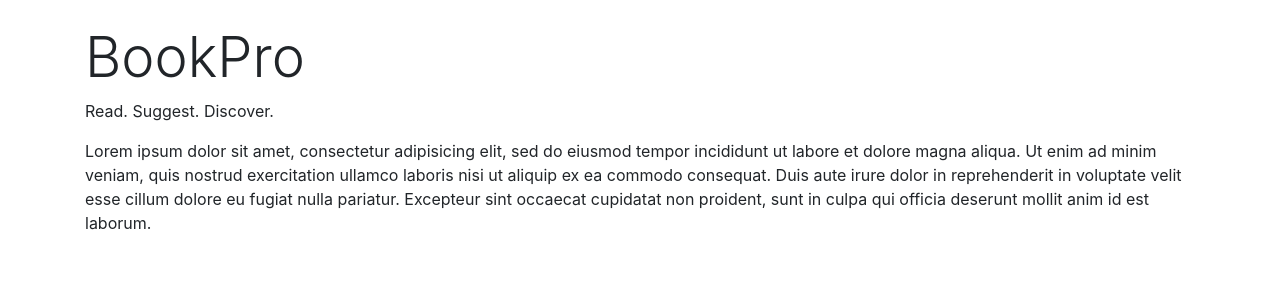
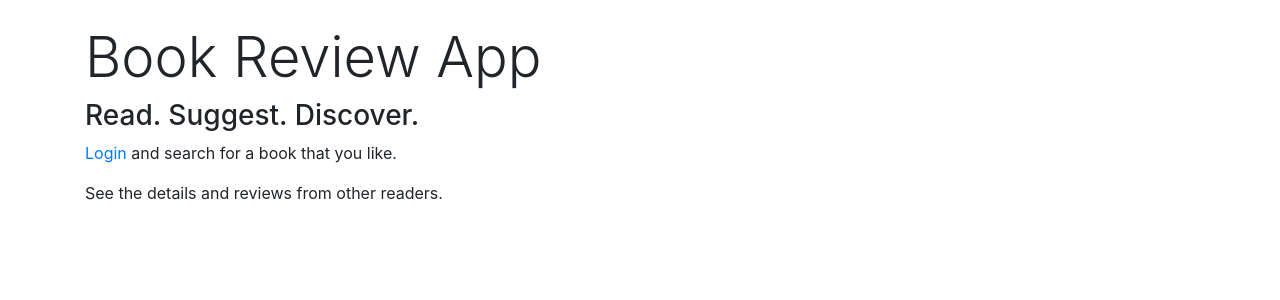
Before and after one commit to ilkeraslan/book-review-app, a Flask app: page / in a window 1280 px wide. Shown: the top 300 px of the page. Run offline with Flask 2, Linux system fonts and the light colour scheme; some libraries are stand-ins or nearby versions.

Commit message:
Completed book route

```diff
--- a/application.py
+++ b/application.py
@@ -182,6 +182,12 @@ def search():
 
 @app.route('/book/<isbn_num>', methods=('POST',))
 def book(isbn_num):
+
+    # Ensure that user reached route via POST
+    if request.method != 'POST':
+        abort(405, "You can't reach this route with GET request!")
+
+    # Use helper function `get_book()` to store results in book
     book = get_book(isbn_num)
 
     return render_template('book.html', book = book)
--- a/helpers.py
+++ b/helpers.py
@@ -34,9 +34,7 @@ def get_book(isbn_num):
     """
 
     # Query db and store the result into book variable
-    row = db.execute(
-        'SELECT * FROM books WHERE isbn = :isbn', {'isbn': isbn_num}
-    ).fetchone()
+    row = db.execute('SELECT * FROM books WHERE isbn = :isbn', {'isbn': isbn_num}).fetchone()
 
     # If no result, abort with 404 error
     if row is None:
--- a/templates/index.html
+++ b/templates/index.html
@@ -6,10 +6,11 @@
 
 {% block main %}
   <div>
-    <h1 class="display-4">BookPro</h1>
-    <p>Read. Suggest. Discover.</p>
+    <h1 class="display-4">Book Review App</h1>
+    <h3>Read. Suggest. Discover.</h3>
   </div>
   <div>
-    <p>Lorem ipsum dolor sit amet, consectetur adipisicing elit, sed do eiusmod tempor incididunt ut labore et dolore magna aliqua. Ut enim ad minim veniam, quis nostrud exercitation ullamco laboris nisi ut aliquip ex ea commodo consequat. Duis aute irure dolor in reprehenderit in voluptate velit esse cillum dolore eu fugiat nulla pariatur. Excepteur sint occaecat cupidatat non proident, sunt in culpa qui officia deserunt mollit anim id est laborum.</p>
+    <p><a href="/login">Login</a> and search for a book that you like.</p>
+    <p>See the details and reviews from other readers.</p>
   </div>
 {% endblock %}
--- a/templates/layout.html
+++ b/templates/layout.html
@@ -14,7 +14,7 @@
     <!-- App's own JavaScript -->
     <script src="/static/scripts.js"></script>
 
-    <title>Books-pro: {% block title %}{% endblock %}</title>
+    <title>Book Review App: {% block title %}{% endblock %}</title>
   </head>
 
   <body>
--- a/templates/search.html
+++ b/templates/search.html
@@ -27,7 +27,9 @@
         {% for key, val in bookQueryResult.items() %}
           <li>{{ key }}: {{ val }}</li>
         {% endfor %}
-        <form action="{{ url_for('book', isbn_num = bookQueryResult['isbn']) }}" method="post">
+        <!-- Button to redirect user to book page -->
+        <!-- Passes isbn number as argument via POST request -->
+        <form action="{{ url_for('book', isbn_num = bookQueryResult['isbnResult']) }}" method="post">
           <input type="submit" value="More info about the book">
          </form>
         <br>
```
Also changed, not shown: 4 other files.
